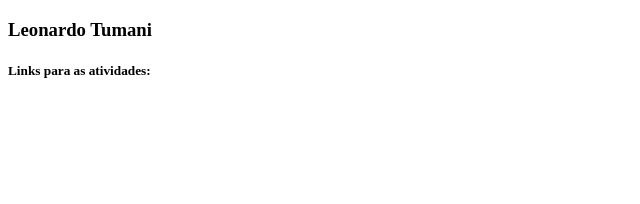
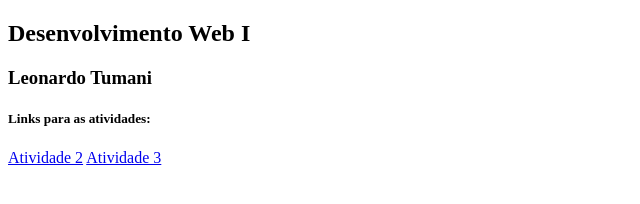
Before and after one commit to LeonardoTumani/DW1A3, a plain HTML site: page index.html in a window 1280 px wide. Shown: the whole page, without its empty margins (0-640 px from the left). Drawn offline with Linux system fonts and the light colour scheme.

Commit message:
Update index.html

```diff
--- a/index.html
+++ b/index.html
@@ -8,10 +8,11 @@
 </head>
     <body>
         <header>
+            <h2>Desenvolvimento Web I</h2>
             <h3>Leonardo Tumani</h3>
             <h5>Links para as atividades:</h5>
-                <a href="https://github.com/LeonardoTumani/DW1A3/blob/main/Atividades/A2/wireframe.png" title="Atividade 2">
-                <a href="https://github.com/LeonardoTumani/DW1A3/blob/main/Atividades/A3/Atividade3.html" title="Atividade 3">
+                <a href="https://github.com/LeonardoTumani/DW1A3/blob/main/Atividades/A2/wireframe.png">Atividade 2</a>
+                <a href="https://github.com/LeonardoTumani/DW1A3/blob/main/Atividades/A3/Atividade3.html">Atividade 3</a>
         </header>
     </body>
 </html>
```
